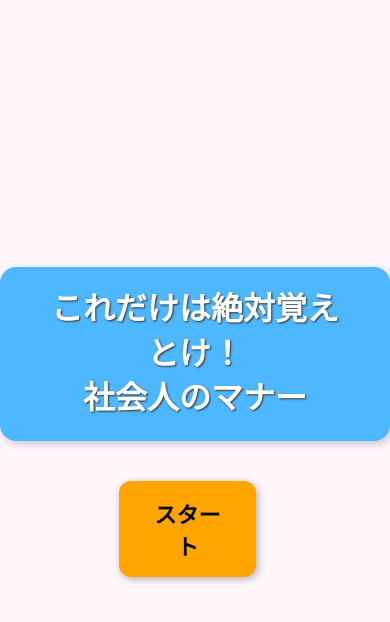
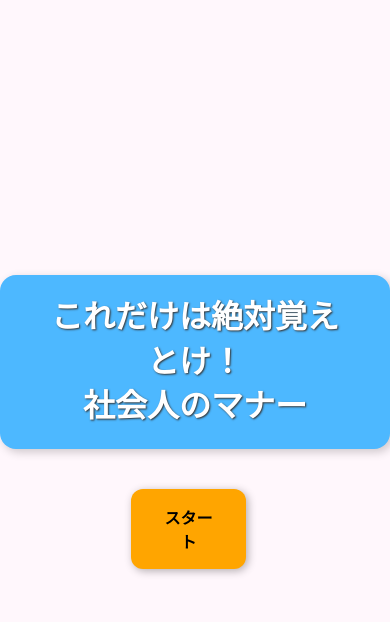
Before and after one commit to Tokashiki-11/StuLab2-project, a Flask app: page / in a window 390 px wide. Shown: the top 622 px of the page. Run offline with Flask 3, Linux system fonts and the light colour scheme.

Commit message:
responsive design3

```diff
--- a/static/style.css
+++ b/static/style.css
@@ -404,7 +404,7 @@ button:hover {
   .button-group button,
   .circle-button,
   .cross-button {
-    font-size: 24px;
+    font-size: 20px;
     padding: 20px 30px;
     min-width: 100px;
     border-radius: 50px;
@@ -415,7 +415,7 @@ button:hover {
   .next-button,
   .back-button,
   .start-button {
-    font-size: 22px;
+    font-size: 16px;
     padding: 16px 32px;
     width: 90%;
     max-width: 300px;
```
